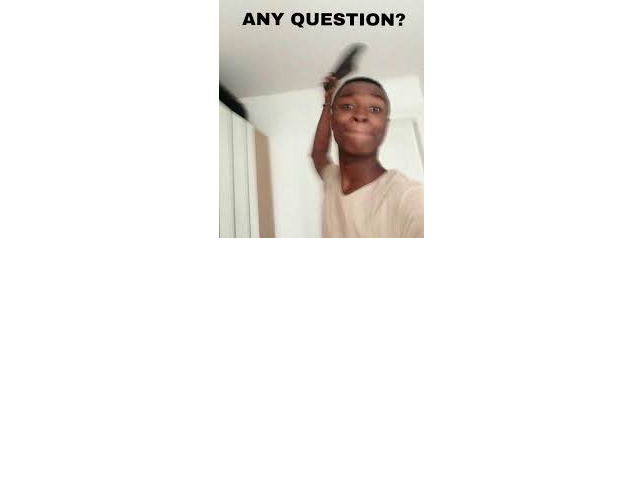
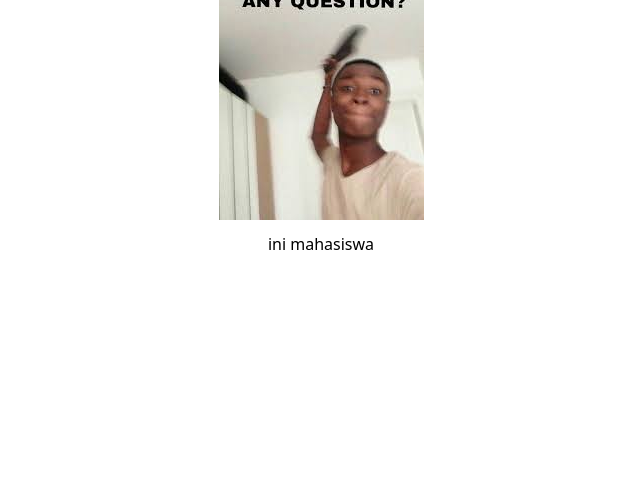
Before and after one commit to fauzanalhfzh/lemmes-web, a website: page index.html in a window 1280 px wide. Shown: the part 311-800 px from the top of the page, without its empty margins (319-959 px from the left). Drawn offline with Linux system fonts and the light colour scheme.

Commit message:
nambahin fitur mahasiswa

```diff
--- a/index.html
+++ b/index.html
@@ -1,15 +1,19 @@
 <!DOCTYPE html>
 <html lang="en">
+
 <head>
   <meta charset="UTF-8" />
   <meta name="viewport" content="width=device-width, initial-scale=1.0" />
   <title>Lemmes web</title>
   <link href="./src/output.css" rel="stylesheet" />
 </head>
+
 <body>
   <div class="flex flex-col gap-3 justify-center items-center h-screen">
     <h1 class="italic text-4xl font-bold text-blue-700">lemmes Web</h1>
     <img src="src/images.jpg" />
+    <h1>ini mahasiswa</h1>
   </div>
 </body>
+
 </html>
```
Lines whose indentation alone changed are shown as unchanged.
